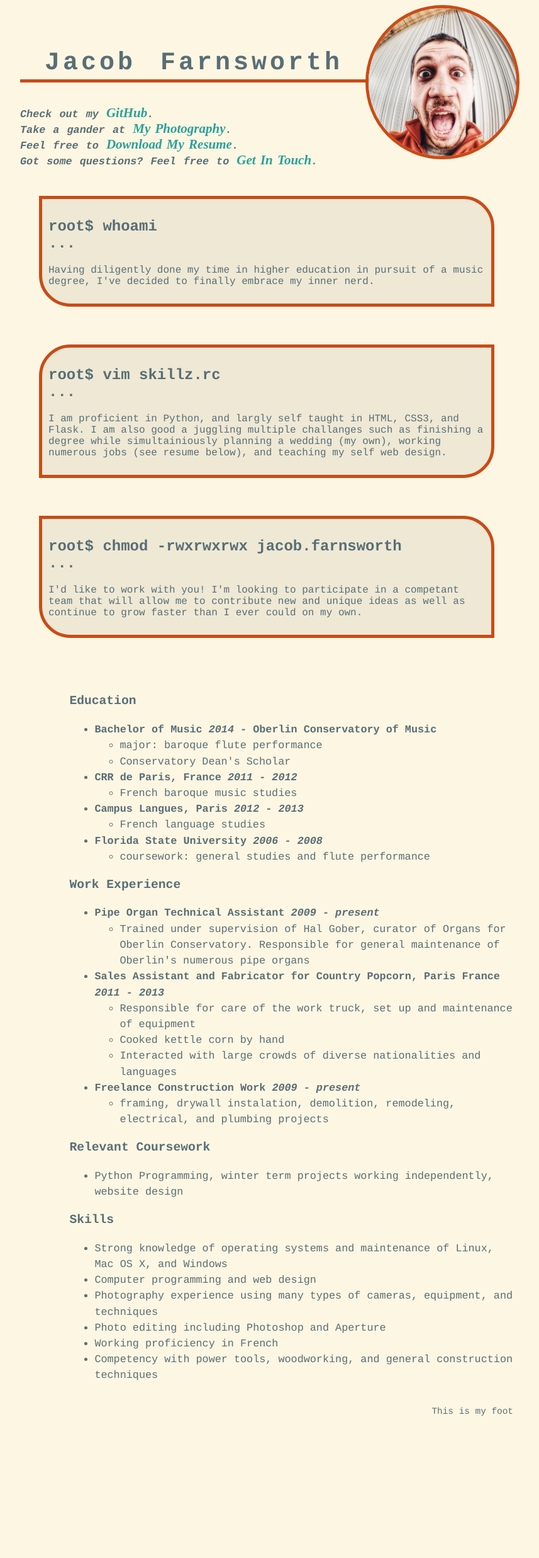
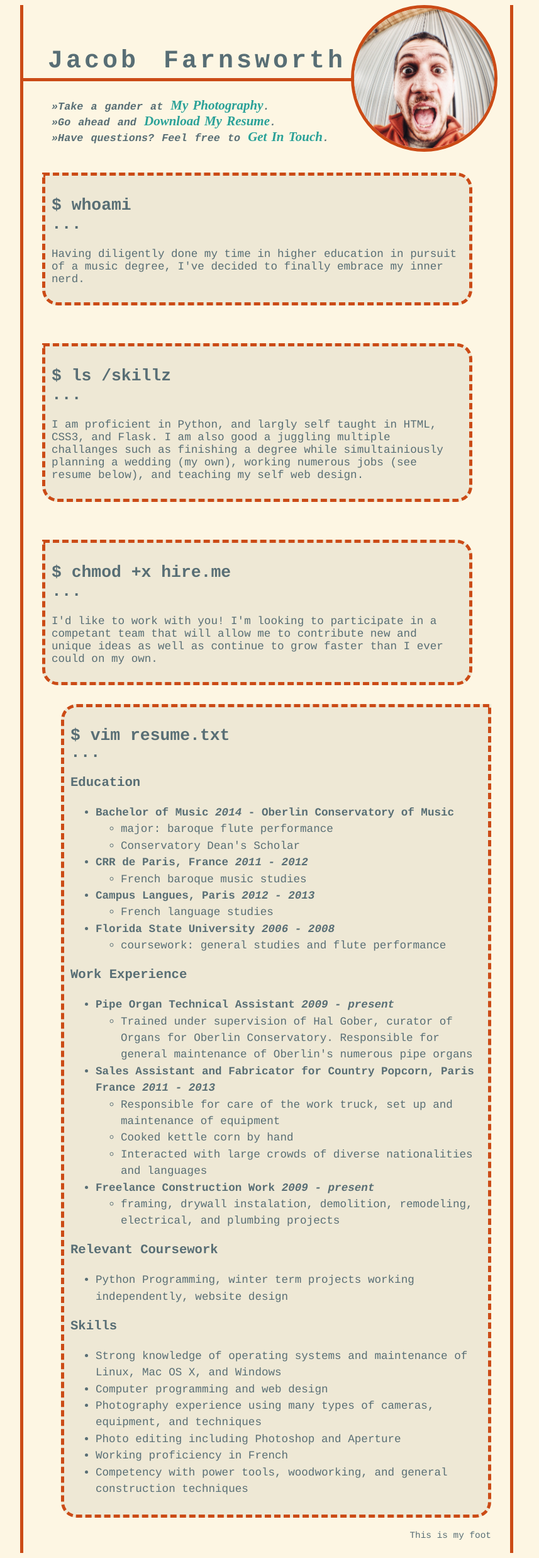
Before and after one commit to baroquebloke/flaskr, a Flask app: page / in a window 1280 px wide. Shown: the whole page at 63% size, without its empty margins (216-1073 px from the left). Before the commit the page ends 2248 px from the top, so only its background shows below. Run offline with Flask 2, Linux system fonts and the light colour scheme.

Commit message:
borders borders borders

```diff
--- a/static/style.css
+++ b/static/style.css
@@ -6,6 +6,9 @@ html {
   background-color: #fdf6e3;
 }
 .container {
+  border-left: 5px solid #cb4b16;
+  border-right: 5px solid #cb4b16;
+  padding-right: 30px;
 }
 .pic {
   position: relative;
@@ -34,6 +37,7 @@ html {
   width: 70%;
   font-size: 70%;
   margin-top: -100px;
+  padding-left: 45px;
   text-align: left;
   word-spacing: 2px;
   float: left;
@@ -59,51 +63,37 @@ a:active {
 }
 .note {
   position: relative;
-  border: 5px solid #cb4b16;
+  border: 5px dashed #cb4b16;
+  -webkit-border-radius: 0 25px 25px 25px;
+  -moz-border-radius: 0 25px 25px 25px;
+  -o-border-radius: 0 25px 25px 25px;
+  border-radius: 0 25px 25px 25px;
   background-color: #eee8d5;
   margin: 30px;
   padding: 10px;
+  font-size: 110%;
   text-align: left;
   float: left;
   clear: both;
 }
 #personal {
-  text-align: left;
-  -webkit-border-radius: 0 50px;
-  -moz-border-radius: 0 50px;
-  -o-border-radius: 0 50px;
-  border-radius: 0 50px;
-  /*-webkit-transform: rotate(-5deg);
-  -moz-transform: rotate(-5deg);
-  -o-transform: rotate(-5deg);
-  transform: rotate(-5deg);*/
 }
 #skillz {
-  -webkit-border-radius: 50px 0;
-  -moz-border-radius: 50px 0;
-  -o-border-radius: 50px 0;
-  border-radius: 50px 0;
-  /*-webkit-transform: rotate(5deg);
-  -moz-transform: rotate(5deg);
-  -o-transform: rotate(5deg);
-  transform: rotate(5deg);*/
 }
 #whyHire {
-  -webkit-border-radius: 0 50px;
-  -moz-border-radius: 0 50px;
-  -o-border-radius: 0 50px;
-  border-radius: 0 50px;
-  /*-webkit-transform: rotate(-5deg);
-  -moz-transform: rotate(-5deg);
-  -o-transform: rotate(-5deg);
-  transform: rotate(-5deg);*/
 }
 .page-content {
   max-width: 90%;
-  font-size: 105%;
+  padding: 10px;
+  border: 5px dashed #cb4b16;
+  -webkit-border-radius: 25px 0 25px 25px;
+  -moz-border-radius: 25px 0 25px 25px;
+  -o-border-radius: 25px 0 25px 25px;
+  border-radius: 25px 0 25px 25px;
+  background-color: #eee8d5;
+  font-size: 110%;
   line-height: 150%;
-  padding-top: 5%;
-  margin-left: 10%;
+  margin-left: 60px;
   clear: both;
 }
 .page-footer {
--- a/templates/layouts/base.html
+++ b/templates/layouts/base.html
@@ -14,22 +14,21 @@
         {% endblock page_header %}
       </div>
       <div class="menu">
-        <h2><em>Check out my
-         <a href="http://github.com/baroquebloke">GitHub</a>. <br>Take a
-         gander at <a href="http://www.baroquebloke.com">My Photography</a>.
-         <br>Feel free to <a href="/static/FarnsworthResume.pdf"
+        <h2><em>&raquoTake a gander at
+          <a href="http://www.baroquebloke.com">My Photography</a>.
+         <br>&raquoGo ahead and <a href="/static/FarnsworthResume.pdf"
          download="Jacob Farnsworth's Resume">Download My Resume</a>.
-         <br>Got some questions? Feel free to
+         <br>&raquoHave questions? Feel free to
          <a href="mailto:jake@baroquebloke.com">Get In Touch</a>.</em></h2>
       </div>
       <div class="note" id="personal">
-        <h2>root$ whoami<br>...</h2>
+        <h2>$ whoami<br>...</h2>
         <p>Having diligently done my time in higher education in pursuit of
           a music degree, I've decided to finally embrace my inner nerd.
            </p>
       </div>
       <div class="note" id="skillz">
-        <h2>root$ vim skillz.rc<br>...</h2>
+        <h2>$ ls /skillz<br>...</h2>
         <p>I am proficient in Python, and largly self taught in HTML,
           CSS3, and Flask.  I am also good a juggling multiple challanges such as
           finishing a degree while simultainiously planning a wedding (my own),
@@ -37,7 +36,7 @@
           design.</p>
       </div>
       <div class="note" id="whyHire">
-        <h2>root$ chmod -rwxrwxrwx jacob.farnsworth<br>...</h2>
+        <h2>$ chmod +x hire.me<br>...</h2>
         <p>I'd like to work with you!  I'm looking to participate
           in a competant team that will allow me to contribute new and unique
           ideas as well as continue to grow faster than I ever could on my own.</p>
--- a/templates/pages/index.html
+++ b/templates/pages/index.html
@@ -1,6 +1,7 @@
 {% extends "layouts/base.html" %}
 
 {% block content %}
+<h2>$ vim resume.txt<br>...</h2>
 <h3>Education</h3>
 <ul>
   <li><b>Bachelor of Music <i>2014</i> - Oberlin Conservatory of Music</b></li>
```
